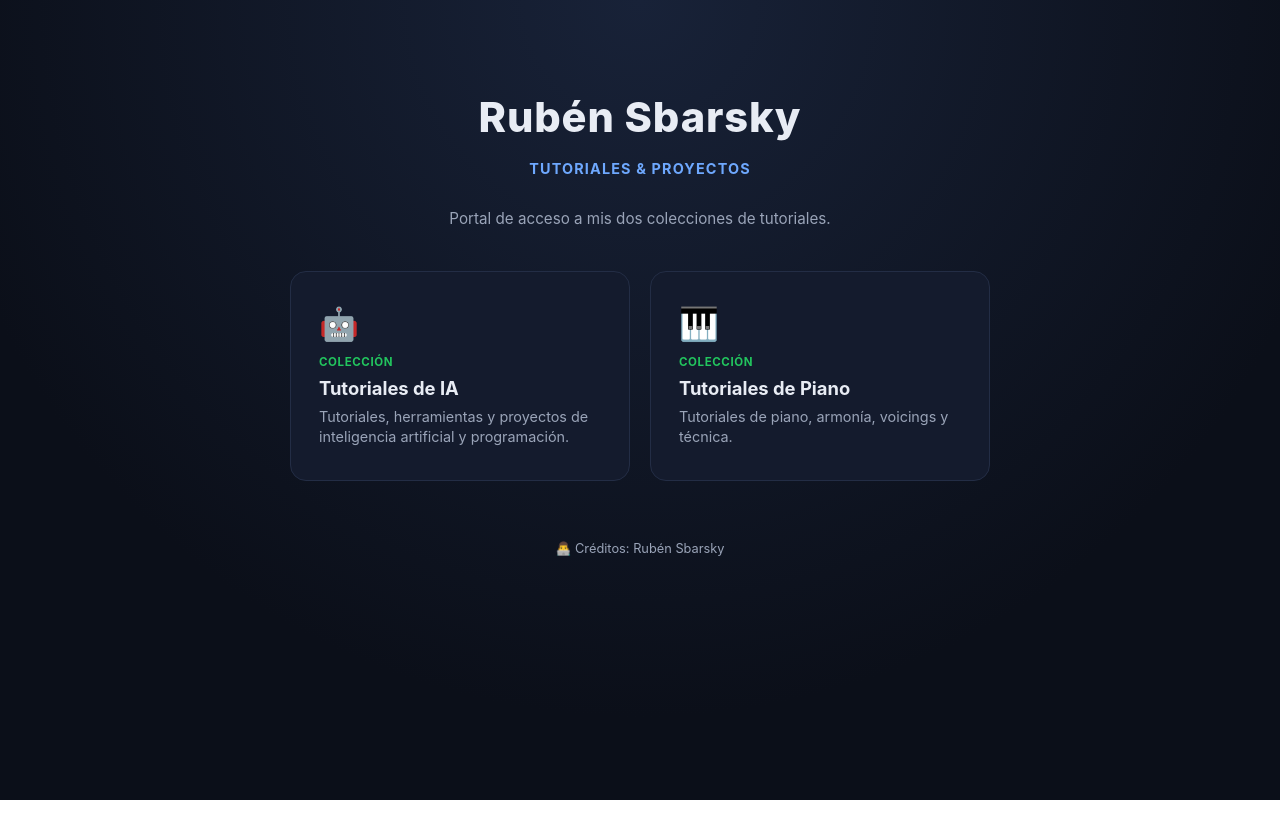
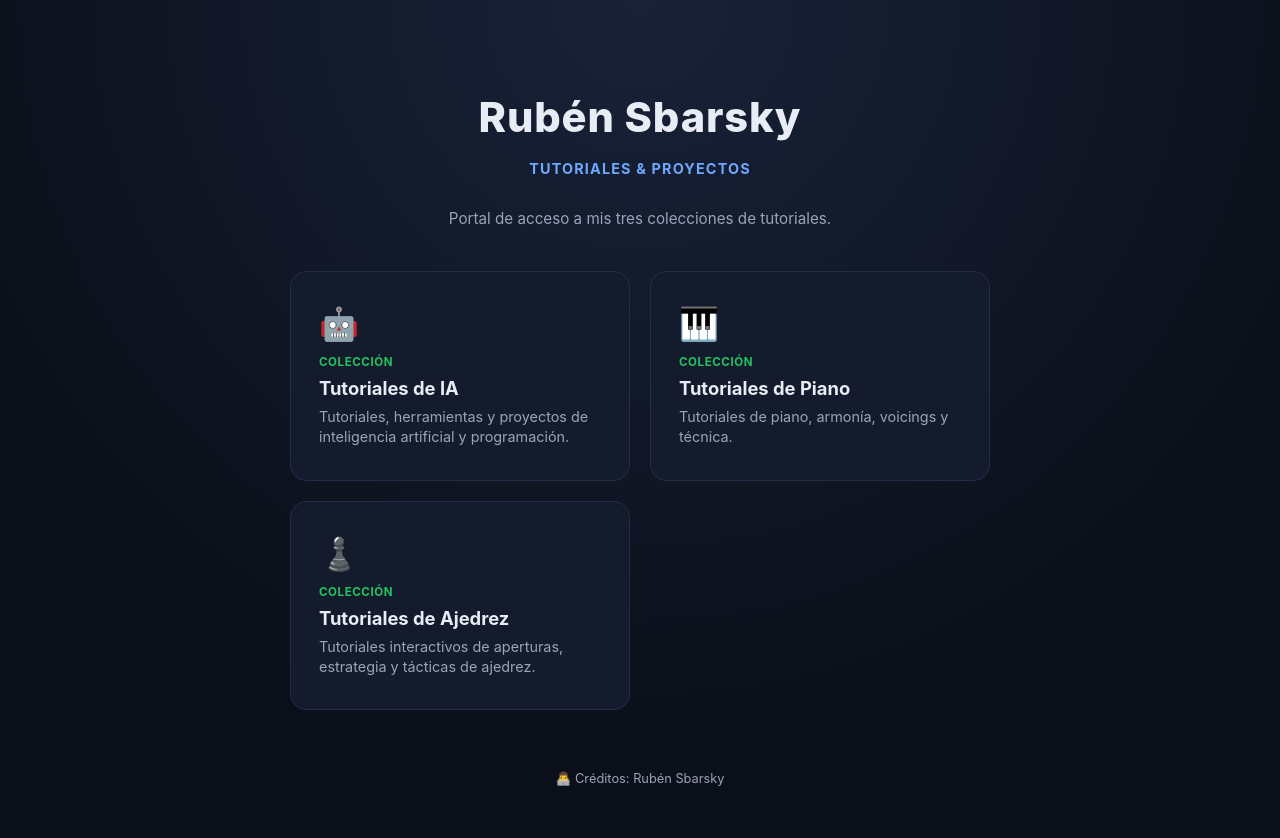
Before and after one commit to rubenurbano/rubenurbano.github.io, a plain HTML site: page index.html in a window 1280 px wide. Before the commit the page ends 800 px from the top, so only its background shows below. Drawn offline with Linux system fonts and the light colour scheme.

Commit message:
Agregar coleccion de Tutoriales de Ajedrez

```diff
--- a/index.html
+++ b/index.html
@@ -108,7 +108,7 @@
 <body>
   <h1>Rubén Sbarsky</h1>
   <p class="author">Tutoriales & Proyectos</p>
-  <p class="desc">Portal de acceso a mis dos colecciones de tutoriales.</p>
+  <p class="desc">Portal de acceso a mis tres colecciones de tutoriales.</p>
 
   <div class="grid">
     <a class="card" href="https://rubenurbano.github.io/tutoriales-ai/">
@@ -124,6 +124,13 @@
       <h3>Tutoriales de Piano</h3>
       <p>Tutoriales de piano, armonía, voicings y técnica.</p>
     </a>
+    <a class="card" href="https://rubenurbano.github.io/tutoriales-ajedrez/">
+      <span class="emoji">♟️</span>
+      <span class="tag">Colección</span>
+      <h3>Tutoriales de Ajedrez</h3>
+      <p>Tutoriales interactivos de aperturas, estrategia y tácticas de ajedrez.</p>
+    </a>
+
   </div>
 
   <footer>
```
